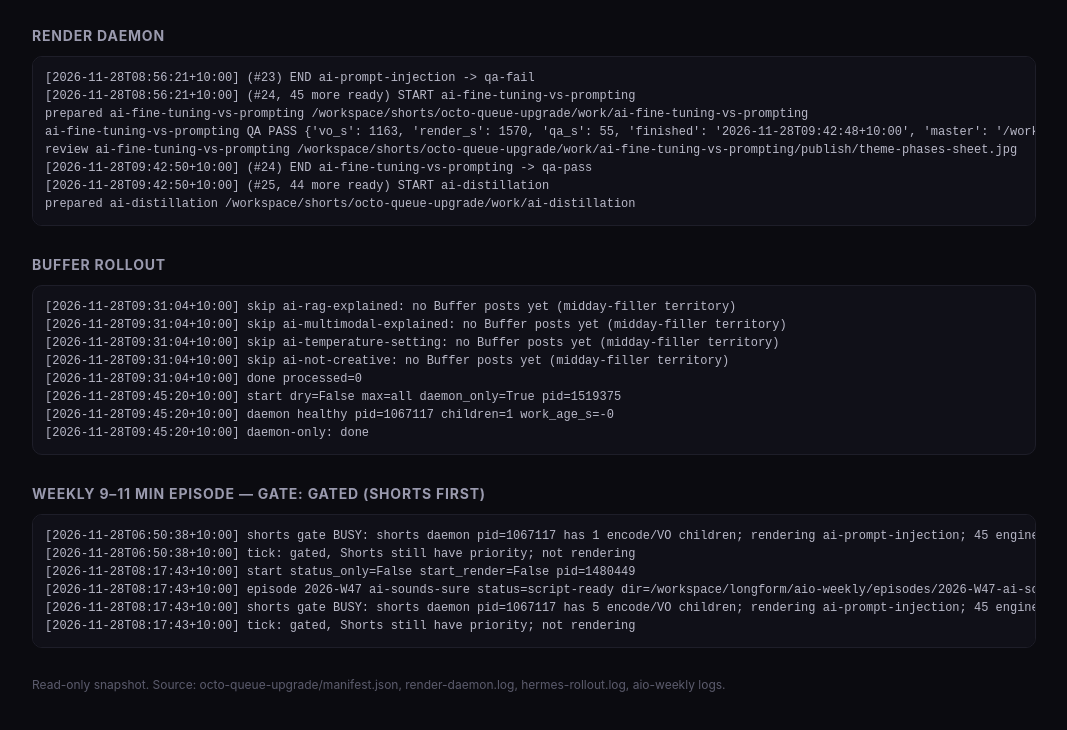
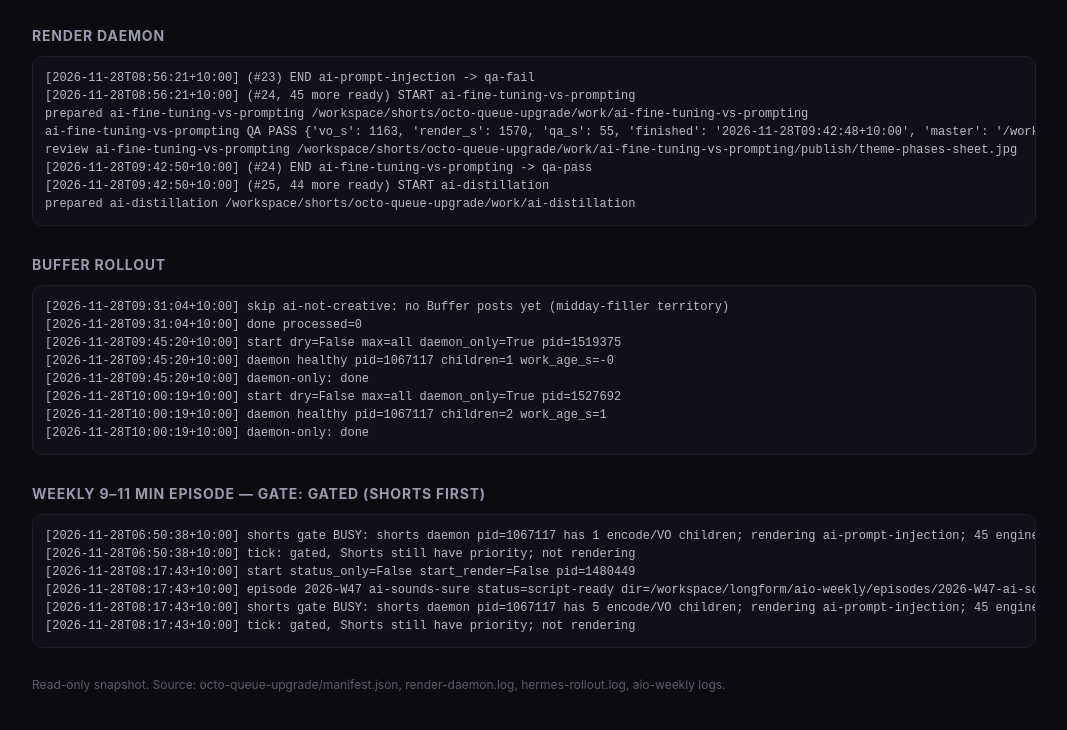
Before and after one commit to Enochian007/aimyths-media-7, a plain HTML site: page index.html in a window 1280 px wide. Shown: the part 938-1668 px from the top of the page, without its empty margins (106-1173 px from the left). Drawn offline with Linux system fonts and the light colour scheme.

Commit message:
status: refresh workflow snapshot

```diff
--- a/index.html
+++ b/index.html
@@ -30,7 +30,7 @@ a{color:#5ee0a0}
 .foot{color:#5c5c6d;font-size:12px;margin-top:28px}
 </style></head><body><div class="wrap">
 <h1>@AIMythsExplained — workflow</h1>
-<div class="sub">Live view of the Shorts queue, render daemon, Buffer rollout and the weekly long-form. Snapshot, rebuilt every 10 minutes. Updated Sat 28 Nov 2026, 09:50:21 AEST.</div>
+<div class="sub">Live view of the Shorts queue, render daemon, Buffer rollout and the weekly long-form. Snapshot, rebuilt every 10 minutes. Updated Sat 28 Nov 2026, 10:00:19 AEST.</div>
 <div class="cards"><div class="card"><div class="k">Live with AIO version</div><div class="v">45 / 99</div><div class="s">45% of the queue</div></div><div class="card"><div class="k">Waiting to host</div><div class="v">6</div><div class="s">QA passed, media swap pending</div></div><div class="card"><div class="k">Rendering now</div><div class="v">ai-distillation</div><div class="s">daemon —, 0 children</div></div><div class="card"><div class="k">QA failed</div><div class="v">1</div><div class="s">needs a re-render</div></div><div class="card"><div class="k">Still to build</div><div class="v">44</div><div class="s">behind the current render</div></div></div>
 <div class="bar"><i style="width:45%"></i></div>
 <h2>Queue — next up</h2>
@@ -43,14 +43,14 @@ review ai-fine-tuning-vs-prompting /workspace/shorts/octo-queue-upgrade/work/ai-
 [2026-11-28T09:42:50+10:00] (#24) END ai-fine-tuning-vs-prompting -&gt; qa-pass
 [2026-11-28T09:42:50+10:00] (#25, 44 more ready) START ai-distillation
 prepared ai-distillation /workspace/shorts/octo-queue-upgrade/work/ai-distillation</pre>
-<h2>Buffer rollout</h2><pre>[2026-11-28T09:31:04+10:00] skip ai-rag-explained: no Buffer posts yet (midday-filler territory)
-[2026-11-28T09:31:04+10:00] skip ai-multimodal-explained: no Buffer posts yet (midday-filler territory)
-[2026-11-28T09:31:04+10:00] skip ai-temperature-setting: no Buffer posts yet (midday-filler territory)
-[2026-11-28T09:31:04+10:00] skip ai-not-creative: no Buffer posts yet (midday-filler territory)
+<h2>Buffer rollout</h2><pre>[2026-11-28T09:31:04+10:00] skip ai-not-creative: no Buffer posts yet (midday-filler territory)
 [2026-11-28T09:31:04+10:00] done processed=0
 [2026-11-28T09:45:20+10:00] start dry=False max=all daemon_only=True pid=1519375
 [2026-11-28T09:45:20+10:00] daemon healthy pid=1067117 children=1 work_age_s=-0
-[2026-11-28T09:45:20+10:00] daemon-only: done</pre>
+[2026-11-28T09:45:20+10:00] daemon-only: done
+[2026-11-28T10:00:19+10:00] start dry=False max=all daemon_only=True pid=1527692
+[2026-11-28T10:00:19+10:00] daemon healthy pid=1067117 children=2 work_age_s=1
+[2026-11-28T10:00:19+10:00] daemon-only: done</pre>
 <h2>Weekly 9–11 min episode — gate: gated (Shorts first)</h2><pre>[2026-11-28T06:50:38+10:00] shorts gate BUSY: shorts daemon pid=1067117 has 1 encode/VO children; rendering ai-prompt-injection; 45 engine2-beats Shorts still pending
 [2026-11-28T06:50:38+10:00] tick: gated, Shorts still have priority; not rendering
 [2026-11-28T08:17:43+10:00] start status_only=False start_render=False pid=1480449
```
